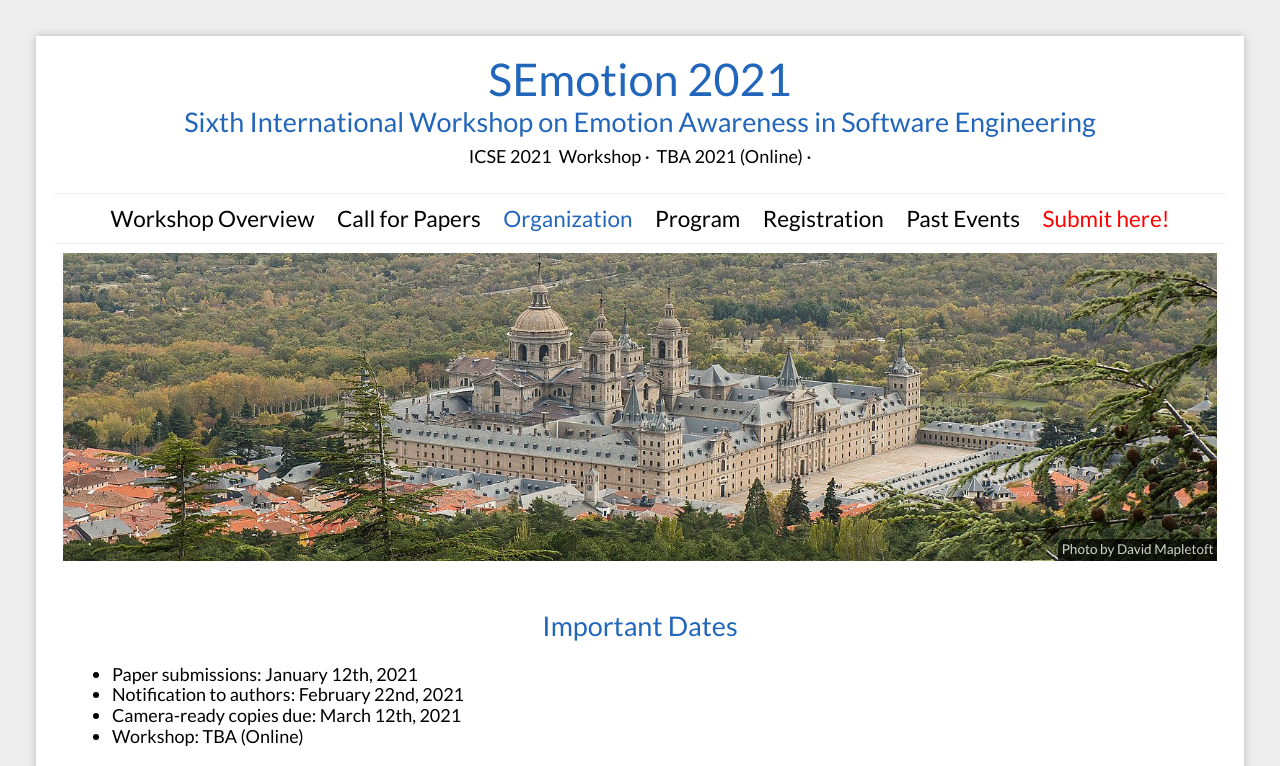
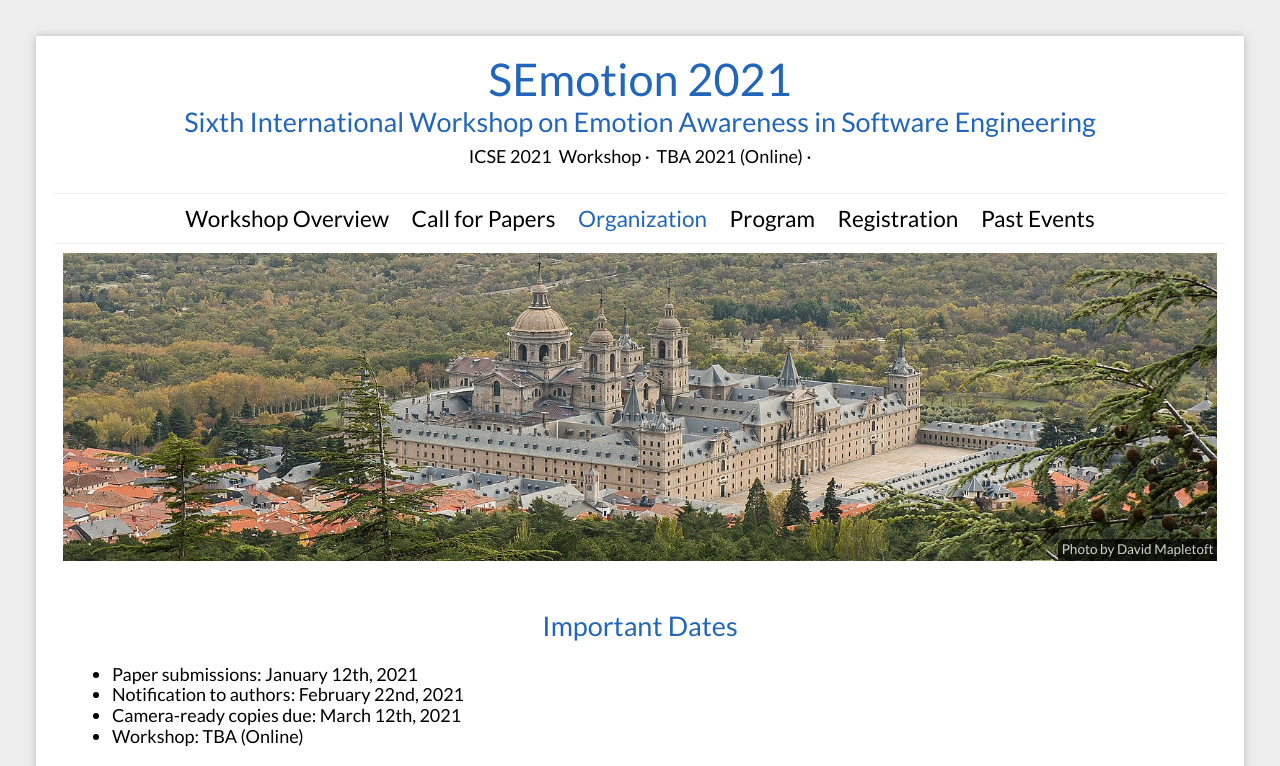
Before and after one commit to SEmotion/2021, a plain HTML site: page program.html in a window 1280 px wide. Shown: the top 766 px of the page. Drawn offline with nearby package versions, Linux system fonts and the light colour scheme.

Commit message:
Update program.html

```diff
--- a/program.html
+++ b/program.html
@@ -37,7 +37,7 @@
                               <li> <a href="program.html">Program</a></li>
                     <li><a href="https://conf.researchr.org/attending/icse-2021/registration">Registration</a></li>
                     <li><a href="past.html">Past Events</a></li>
-                    <li><a href="https://easychair.org/conferences/?conf=semotion21"><font color="red">Submit here!</font></a></li>
+                  <!--  <li><a href="https://easychair.org/conferences/?conf=semotion21"><font color="red">Submit here!</font></a></li> -->
         </ul>
       </nav>
       <div class="banner">
```
